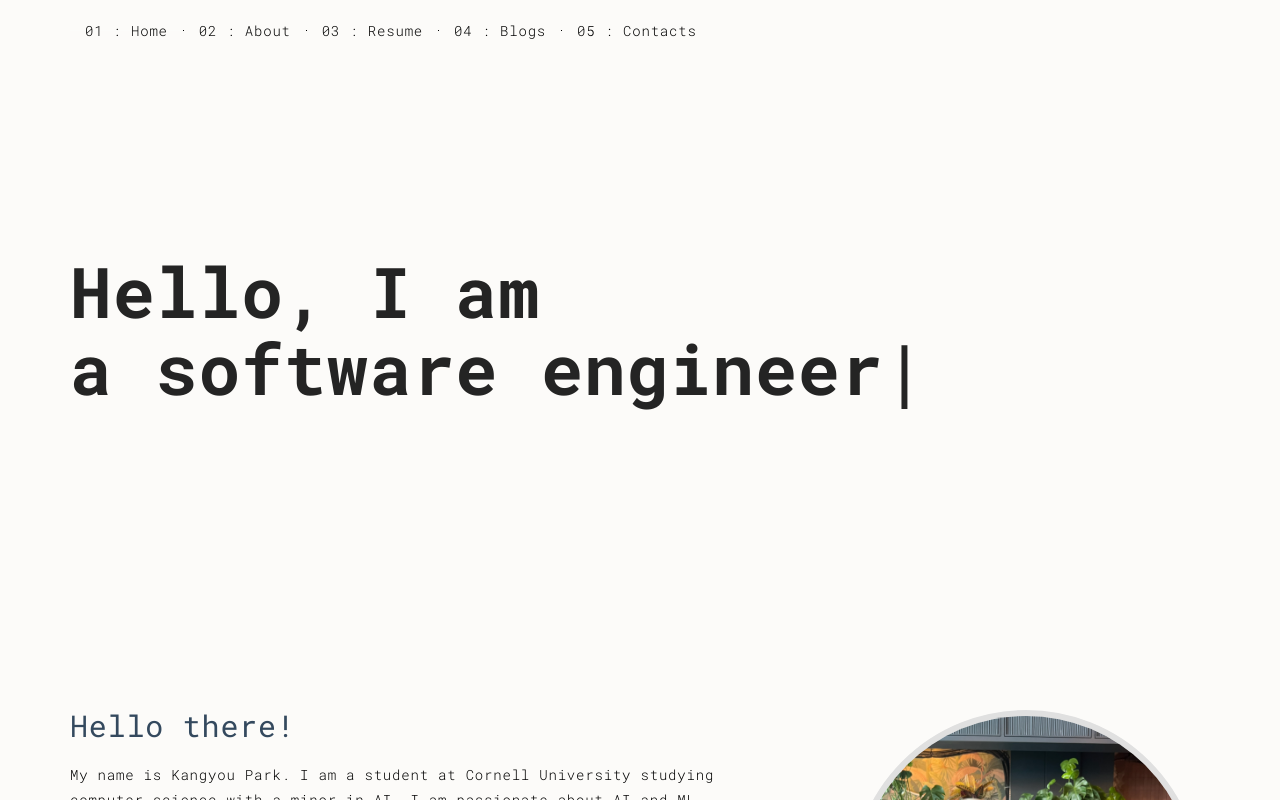
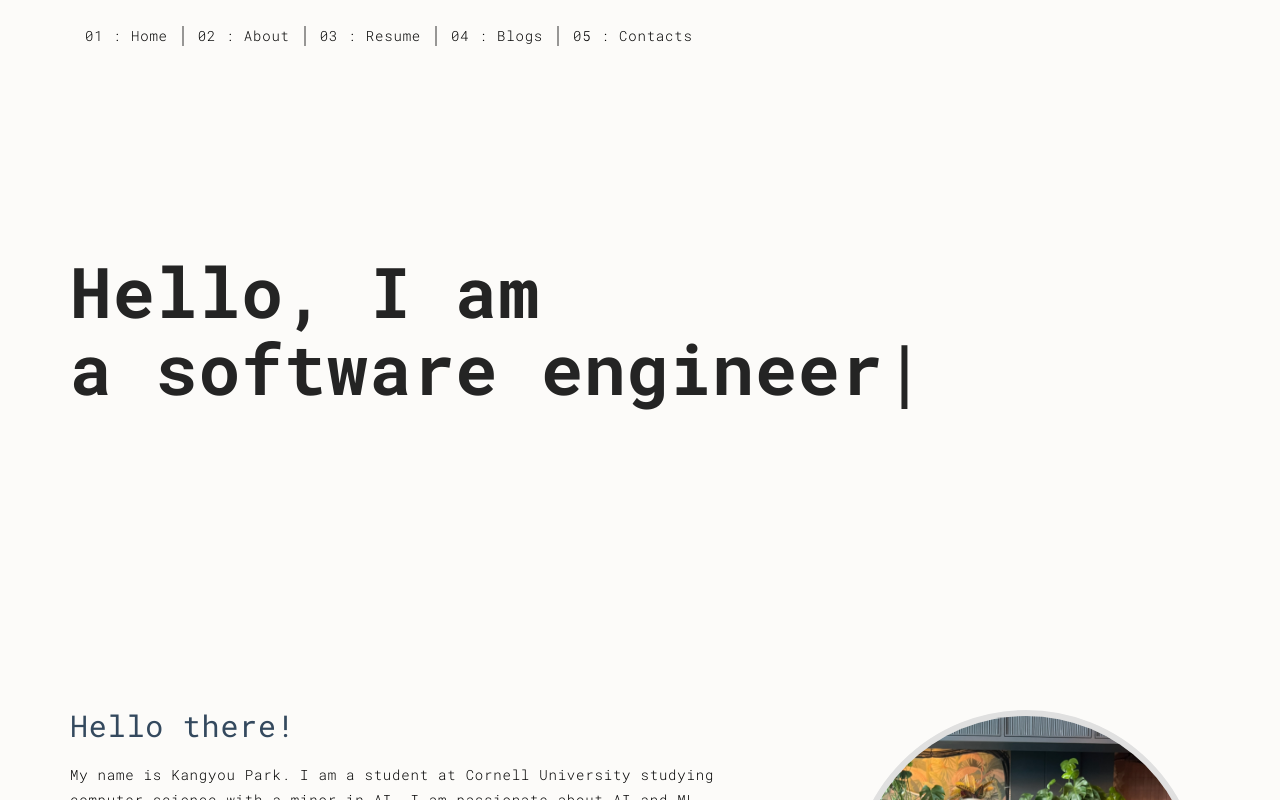
Before and after one commit to kangyoupark05/kangyoupark05.github.io, a plain HTML site: page index.html in a window 1280 px wide. Shown: the top 800 px of the page. Drawn offline with Linux system fonts and the light colour scheme.

Commit message:
nav bar line issue

```diff
--- a/index.html
+++ b/index.html
@@ -18,14 +18,14 @@
       </button>
 
       <div class="collapse navbar-collapse" id="navbar-collapse">
-        <ul class="nav navbar-nav ">
-          <li><a href="#home" title="">01 : Home</a></li>
-          <li><a href="#about" title="">02 : About</a></li>
-          <li><a href="#resume" title="">03 : Resume</a></li>
-          <li><a href="#blogs" title="">04 : Blogs</a></li>
-          <li><a href="#contacts" title="">05 : Contacts</a></li>
-        </ul>
-      </div>
+        <div class="nav navbar-nav">
+          <span class="nav-item"><a href="#home" title="">01 : Home</a></span>
+          <span class="nav-item"><a href="#about" title="">02 : About</a></span>
+          <span class="nav-item"><a href="#resume" title="">03 : Resume</a></span>
+          <span class="nav-item"><a href="#blogs" title="">04 : Blogs</a></span>
+          <span class="nav-item"><a href="#contacts" title="">05 : Contacts</a></span>
+        </div>
+</div>
     </div>
   </nav>
 </header>
--- a/main.css
+++ b/main.css
@@ -2796,7 +2796,9 @@ tbody.collapse.in{
     }
 }
 .navbar-nav{
-    margin:.25px -15px
+    margin:.25px -15px;
+    list-style: none;
+    list-style-type: none;
 }
 .navbar-nav>li>a{
     padding-top:10px;
@@ -2826,10 +2828,14 @@ tbody.collapse.in{
 @media (min-width:768px){
     .navbar-nav{
         float:left;
-        margin:0
+        margin:0;
+        list-style: none;
+        list-style-type: none;
     }
     .navbar-nav>li{
-        float:left
+        float:left;
+        list-style: none;
+        list-style-type: none;
     }
     .navbar-nav>li>a{
         padding-top:.5px;
@@ -4255,3 +4261,72 @@ html {
     font-size: 14px;
     font-weight: 200;
 }
+
+.nav {
+    display: flex;
+    align-items: center;
+    margin: 0;
+    padding: 0;
+}
+
+.nav-item {
+    display: inline-block;
+    position: relative;
+    margin: 0;
+    padding: 0;
+}
+
+.navbar-collapse {
+    padding-top: 13px !important;
+    padding-bottom: 13px !important;
+}
+
+.nav-item a {
+    padding: 10px 15px;
+    display: block;
+    color: #000;
+    text-decoration: none;
+    font-size: 14px;
+    font-weight: 300;
+    transition: all .1s linear;
+}
+
+.nav-item a:hover {
+    font-weight: 700;
+    text-decoration: none;
+}
+
+.nav-item:not(:last-child):after {
+    content: "";
+    position: absolute;
+    right: -1px;
+    top: 50%;
+    transform: translateY(-50%) translateX(-50%);
+    width: 1px;
+    height: 20px;
+    background-color: #333;
+}
+
+@media (min-width: 768px) {
+    .nav {
+        float: left;
+        margin: 0;
+    }
+    .nav-item {
+        float: left;
+    }
+}
+
+@media (max-width: 767px) {
+    .nav-item:after {
+        display: none;
+    }
+    .nav {
+        flex-direction: column;
+        width: 100%;
+    }
+    .nav-item {
+        width: 100%;
+        float: none;
+    }
+}
```
